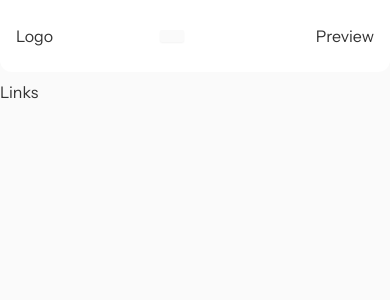
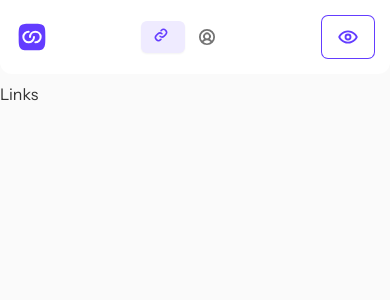
Before and after one commit to rohald89/devlinks, a Next.js app: page /dashboard in a window 390 px wide. Shown: the top 300 px of the page. Built offline with nearby package versions, Linux system fonts and the light colour scheme.

Commit message:
added Icons and styling for mobile Header

```diff
--- a/src/components/Header.tsx
+++ b/src/components/Header.tsx
@@ -1,17 +1,30 @@
 import { FC } from 'react';
 import { TabsContent, TabsList, TabsTrigger } from './ui/Tabs';
+import { Icons } from './Icons';
+import { Button } from './ui/Button';
 
 interface HeaderProps {}
 
 const Header: FC<HeaderProps> = ({}) => {
   return (
     <header className="bg-white rounded-b-xl p-4 flex items-center justify-between">
-      <h1>Logo</h1>
+      <Icons.logo width={32} height={32} />
       <TabsList>
-        <TabsTrigger value="links"></TabsTrigger>
-        <TabsTrigger value="profile"></TabsTrigger>
+        <TabsTrigger value="links" asChild>
+          <Button variant="ghost">
+            <Icons.link width={20} height={20}></Icons.link>
+          </Button>
+        </TabsTrigger>
+        <TabsTrigger value="profile" asChild>
+          <Button variant="ghost">
+            <Icons.user width={20} height={20}></Icons.user>
+          </Button>
+        </TabsTrigger>
       </TabsList>
-      <p>Preview</p>
+      <Button className="px-4" variant="outline">
+        <Icons.preview width={20} height={20} />
+        <p className="sr-only">Show preview</p>
+      </Button>
     </header>
   );
 };
--- /dev/null
+++ b/src/components/Icons.tsx
@@ -0,0 +1,59 @@
+import { LucideProps } from 'lucide-react';
+
+export const Icons = {
+  logo: (props: LucideProps) => (
+    <svg
+      xmlns="http://www.w3.org/2000/svg"
+      {...props}
+      fill="none"
+      viewBox="0 0 32 32"
+    >
+      <path
+        fill="#633CFF"
+        fillRule="evenodd"
+        d="M4.619 27.38c1.954 1.953 5.095 1.953 11.38 1.953 6.286 0 9.429 0 11.38-1.953 1.954-1.95 1.954-5.095 1.954-11.38 0-6.286 0-9.428-1.953-11.381C25.43 2.667 22.285 2.667 16 2.667c-6.286 0-9.428 0-11.381 1.952-1.952 1.954-1.952 5.095-1.952 11.38 0 6.286 0 9.429 1.952 11.38Zm8.047-15.713A4.333 4.333 0 1 0 17 16a1 1 0 0 1 2 0 6.333 6.333 0 1 1-6.334-6.334 1 1 0 1 1 0 2Zm11 4.333a4.333 4.333 0 0 1-4.333 4.333 1 1 0 1 0 0 2A6.333 6.333 0 1 0 13 16a1 1 0 1 0 2 0 4.334 4.334 0 0 1 8.666 0Z"
+        clipRule="evenodd"
+      />
+    </svg>
+  ),
+  link: (props: LucideProps) => (
+    <svg
+      xmlns="http://www.w3.org/2000/svg"
+      {...props}
+      fill="none"
+      viewBox="0 0 20 20"
+    >
+      <path
+        fill="currentColor"
+        d="M8.523 11.72a.749.749 0 0 1 0 1.063l-.371.371A3.751 3.751 0 1 1 2.847 7.85l1.507-1.506A3.75 3.75 0 0 1 9.5 6.188a.753.753 0 0 1-1 1.125 2.25 2.25 0 0 0-3.086.091L3.908 8.91a2.25 2.25 0 0 0 3.183 3.183l.37-.371a.748.748 0 0 1 1.062 0Zm4.63-8.874a3.756 3.756 0 0 0-5.305 0l-.371.37A.751.751 0 1 0 8.539 4.28l.372-.37a2.25 2.25 0 0 1 3.182 3.182l-1.507 1.507a2.25 2.25 0 0 1-3.086.09.753.753 0 0 0-1 1.125 3.75 3.75 0 0 0 5.144-.152l1.507-1.507a3.756 3.756 0 0 0 .002-5.307v-.001Z"
+      />
+    </svg>
+  ),
+  preview: (props: LucideProps) => (
+    <svg
+      xmlns="http://www.w3.org/2000/svg"
+      width="20"
+      height="20"
+      fill="none"
+      viewBox="0 0 20 20"
+    >
+      <path
+        fill="#633CFF"
+        d="M19.61 9.62c-.03-.064-.714-1.583-2.225-3.095-2.023-2.02-4.572-3.088-7.385-3.088-2.812 0-5.362 1.068-7.382 3.088C1.106 8.037.422 9.556.391 9.62a.944.944 0 0 0 0 .761c.029.064.713 1.583 2.226 3.095 2.021 2.02 4.57 3.086 7.383 3.086 2.813 0 5.362-1.067 7.381-3.086 1.513-1.512 2.197-3.03 2.226-3.095a.946.946 0 0 0 .003-.761Zm-3.599 2.578c-1.677 1.651-3.7 2.49-6.01 2.49-2.313 0-4.334-.839-6.01-2.491A10.185 10.185 0 0 1 2.307 10a10.192 10.192 0 0 1 1.686-2.196C5.667 6.15 7.688 5.312 10 5.312s4.333.839 6.009 2.492c.659.652 1.226 1.39 1.685 2.196a10.19 10.19 0 0 1-1.685 2.197h.002Zm-6.01-5.636a3.438 3.438 0 1 0 0 6.876 3.438 3.438 0 0 0 0-6.876Zm0 5A1.562 1.562 0 1 1 10 8.438a1.562 1.562 0 0 1 0 3.124Z"
+      />
+    </svg>
+  ),
+  user: (props: LucideProps) => (
+    <svg
+      xmlns="http://www.w3.org/2000/svg"
+      {...props}
+      fill="none"
+      viewBox="0 0 21 20"
+    >
+      <path
+        fill="currentColor"
+        d="M10.5 1.563A8.437 8.437 0 1 0 18.938 10 8.447 8.447 0 0 0 10.5 1.562ZM6.716 15.357a4.688 4.688 0 0 1 7.568 0 6.54 6.54 0 0 1-7.568 0Zm1.596-5.982a2.188 2.188 0 1 1 4.376 0 2.188 2.188 0 0 1-4.376 0Zm7.344 4.683a6.523 6.523 0 0 0-2.265-1.83 4.062 4.062 0 1 0-5.782 0 6.522 6.522 0 0 0-2.265 1.83 6.562 6.562 0 1 1 10.304 0h.008Z"
+      />
+    </svg>
+  ),
+};
--- a/src/components/ui/Button.tsx
+++ b/src/components/ui/Button.tsx
@@ -11,9 +11,10 @@ const buttonVariants = cva(
         primary: 'bg-primary-600 text-white hover:bg-primary-300',
         outline:
           'bg-transparent text-primary-600 ring-1 ring-primary-600 hover:bg-primary-100',
+        ghost: 'bg-transparent text-primary-600 hover:bg-primary-100',
       },
       size: {
-        default: 'py-3 px-7',
+        default: 'py-[11px] px-7',
       },
     },
     defaultVariants: {
--- a/src/components/ui/Tabs.tsx
+++ b/src/components/ui/Tabs.tsx
@@ -1,11 +1,11 @@
-"use client"
+'use client';
 
-import * as React from "react"
-import * as TabsPrimitive from "@radix-ui/react-tabs"
+import * as React from 'react';
+import * as TabsPrimitive from '@radix-ui/react-tabs';
 
-import { cn } from "@/lib/utils"
+import { cn } from '@/lib/utils';
 
-const Tabs = TabsPrimitive.Root
+const Tabs = TabsPrimitive.Root;
 
 const TabsList = React.forwardRef<
   React.ElementRef<typeof TabsPrimitive.List>,
@@ -14,13 +14,13 @@ const TabsList = React.forwardRef<
   <TabsPrimitive.List
     ref={ref}
     className={cn(
-      "inline-flex h-10 items-center justify-center rounded-md bg-muted p-1 text-muted-foreground",
+      'inline-flex h-10 items-center justify-center rounded-md bg-muted p-1 text-muted-foreground',
       className
     )}
     {...props}
   />
-))
-TabsList.displayName = TabsPrimitive.List.displayName
+));
+TabsList.displayName = TabsPrimitive.List.displayName;
 
 const TabsTrigger = React.forwardRef<
   React.ElementRef<typeof TabsPrimitive.Trigger>,
@@ -29,13 +29,13 @@ const TabsTrigger = React.forwardRef<
   <TabsPrimitive.Trigger
     ref={ref}
     className={cn(
-      "inline-flex items-center justify-center whitespace-nowrap rounded-sm px-3 py-1.5 text-sm font-medium ring-offset-background transition-all focus-visible:outline-none focus-visible:ring-2 focus-visible:ring-ring focus-visible:ring-offset-2 disabled:pointer-events-none disabled:opacity-50 data-[state=active]:bg-background data-[state=active]:text-foreground data-[state=active]:shadow-sm",
+      'text-gray-500 inline-flex items-center justify-center whitespace-nowrap rounded-md px-3 py-1.5 text-sm font-medium ring-offset-background transition-all focus-visible:outline-none focus-visible:ring-2 focus-visible:ring-ring focus-visible:ring-offset-2 disabled:pointer-events-none disabled:opacity-50 data-[state=active]:bg-primary-100 data-[state=active]:text-primary-600 data-[state=active]:shadow-sm',
       className
     )}
     {...props}
   />
-))
-TabsTrigger.displayName = TabsPrimitive.Trigger.displayName
+));
+TabsTrigger.displayName = TabsPrimitive.Trigger.displayName;
 
 const TabsContent = React.forwardRef<
   React.ElementRef<typeof TabsPrimitive.Content>,
@@ -44,12 +44,12 @@ const TabsContent = React.forwardRef<
   <TabsPrimitive.Content
     ref={ref}
     className={cn(
-      "mt-2 ring-offset-background focus-visible:outline-none focus-visible:ring-2 focus-visible:ring-ring focus-visible:ring-offset-2",
+      'mt-2 ring-offset-background focus-visible:outline-none focus-visible:ring-2 focus-visible:ring-ring focus-visible:ring-offset-2',
       className
     )}
     {...props}
   />
-))
-TabsContent.displayName = TabsPrimitive.Content.displayName
+));
+TabsContent.displayName = TabsPrimitive.Content.displayName;
 
-export { Tabs, TabsList, TabsTrigger, TabsContent }
+export { Tabs, TabsList, TabsTrigger, TabsContent };
```
